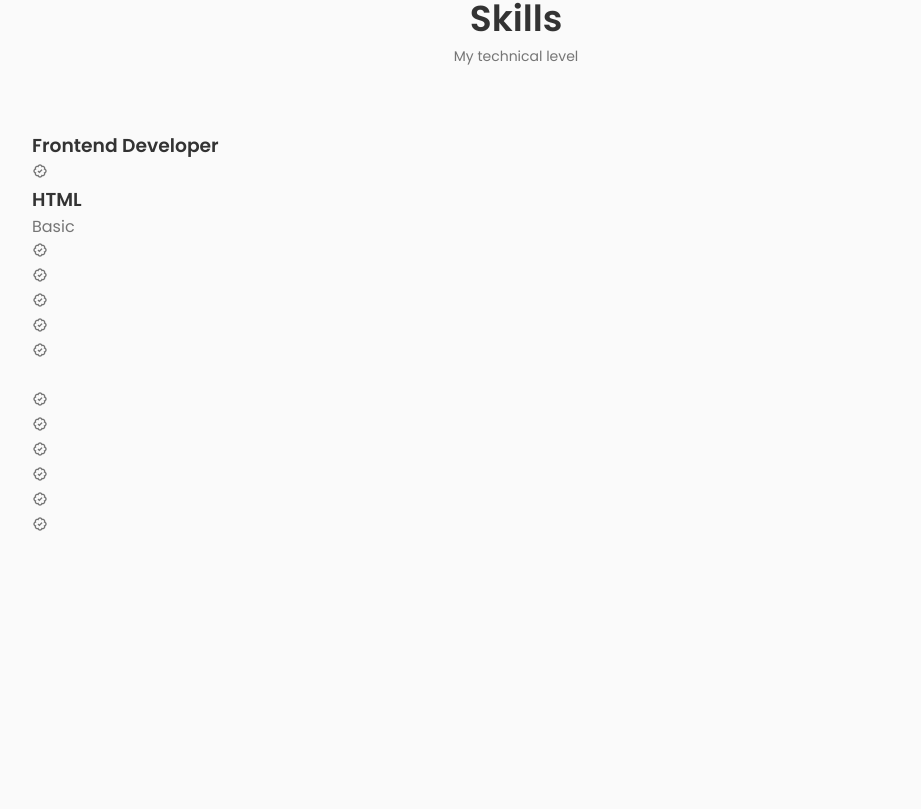
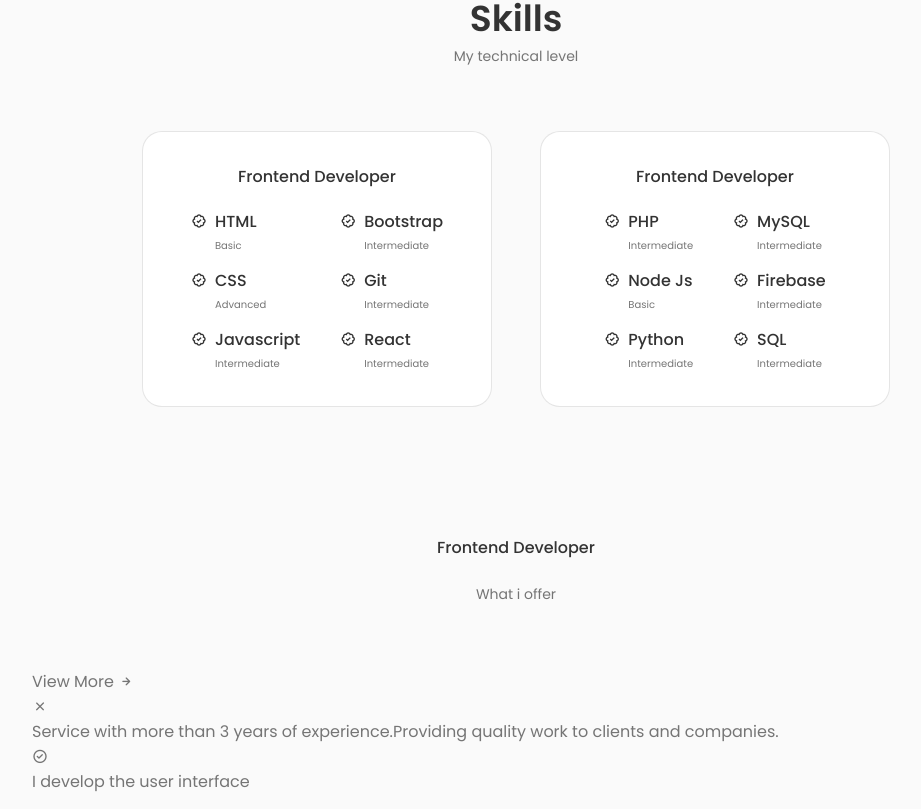
Before and after one commit to Alexxmfs/portfolio-henrique, a React (Create React App) app: page / in a window 1280 px wide. Shown: the part 1473-2282 px from the top of the page, without its empty margins (124-1045 px from the left). Before the commit the page ends 2043 px from the top, so only its background shows below. Built offline with nearby package versions, Linux system fonts and the light colour scheme.

Commit message:
building page services

```diff
--- a/src/App.js
+++ b/src/App.js
@@ -4,6 +4,7 @@ import Header from './components/header/Header';
 import Home from "./components/home/Home";
 import About from './components/about/About';
 import Skills from './components/skills/Skills';
+import Services from './components/services/Services';
 
 const App = () => {
   return (
@@ -14,6 +15,7 @@ const App = () => {
       <Home />
       <About />
       <Skills />
+      <Services />
     </main>
     </>
   );
--- /dev/null
+++ b/src/components/services/Services.jsx
@@ -0,0 +1,137 @@
+import React from 'react'
+
+const Services = () => {
+  return (
+    <section className="services section" id="services">
+        <h3 className="skills__title">Frontend Developer</h3>
+        <span className='section__subtitle'>What i offer</span>
+
+        <div className="services__container container grid">
+            <div className='services__content'>
+                <div>
+                    <i className="uil uil services__icon"></i>
+                    <h3 className="services__title"></h3>
+                </div>
+
+                <span className="services__button">View More{" "} <i className="uil uil-arrow-right services__button-icon"></i></span>
+
+                <div className='services__modal'>
+                    <div className='services__modal-content'>
+                        <i className='uil uil-times services__modal-close'></i>
+
+                        <h3 className="services__modal-title"></h3>
+                        <p className="services__modal-description">Service with more than 3 years of experience.Providing quality work to clients and companies.</p>
+
+                        <ul className="services__modal-services grid">
+                            <li className="services__modal-service">
+                                <i className="uil uil-check-circle services__modal-icon"></i>
+                                <p className="services__modal-info">I develop the user interface</p>
+                            </li>
+                            <li className="services__modal-service">
+                                <i className="uil uil-check-circle services__modal-icon"></i>
+                                <p className="services__modal-info">Web page development.</p>
+                            </li>
+                            <li className="services__modal-service">
+                                <i className="uil uil-check-circle services__modal-icon"></i>
+                                <p className="services__modal-info">I create ux element interactions.</p>
+                            </li>
+                            <li className="services__modal-service">
+                                <i className="uil uil-check-circle services__modal-icon"></i>
+                                <p className="services__modal-info">I position your company brand.</p>
+                            </li>
+                            <li className="services__modal-service">
+                                <i className="uil uil-check-circle services__modal-icon"></i>
+                                <p className="services__modal-info">Design and mockups of products for companies.</p>
+                            </li>
+                        </ul>
+                    </div>
+                </div>
+            </div>
+
+            <div className='services__content'>
+                <div>
+                    <i className="uil uil services__icon"></i>
+                    <h3 className="services__title"></h3>
+                </div>
+
+                <span className="services__button">View More{" "} <i className="uil uil-arrow-right services__button-icon"></i></span>
+
+                <div className='services__modal'>
+                    <div className='services__modal-content'>
+                        <i className='uil uil-times services__modal-close'></i>
+
+                        <h3 className="services__modal-title"></h3>
+                        <p className="services__modal-description">Service with more than 3 years of experience.Providing quality work to clients and companies.</p>
+
+                        <ul className="services__modal-services grid">
+                            <li className="services__modal-service">
+                                <i className="uil uil-check-circle services__modal-icon"></i>
+                                <p className="services__modal-info">I develop the user interface</p>
+                            </li>
+                            <li className="services__modal-service">
+                                <i className="uil uil-check-circle services__modal-icon"></i>
+                                <p className="services__modal-info">Web page development.</p>
+                            </li>
+                            <li className="services__modal-service">
+                                <i className="uil uil-check-circle services__modal-icon"></i>
+                                <p className="services__modal-info">I create ux element interactions.</p>
+                            </li>
+                            <li className="services__modal-service">
+                                <i className="uil uil-check-circle services__modal-icon"></i>
+                                <p className="services__modal-info">I position your company brand.</p>
+                            </li>
+                            <li className="services__modal-service">
+                                <i className="uil uil-check-circle services__modal-icon"></i>
+                                <p className="services__modal-info">Design and mockups of products for companies.</p>
+                            </li>
+                        </ul>
+                    </div>
+                </div>
+            </div>
+
+            <div className='services__content'>
+                <div>
+                    <i className="uil uil services__icon"></i>
+                    <h3 className="services__title"></h3>
+                </div>
+
+                <span className="services__button">View More{" "} <i className="uil uil-arrow-right services__button-icon"></i></span>
+
+                <div className='services__modal'>
+                    <div className='services__modal-content'>
+                        <i className='uil uil-times services__modal-close'></i>
+
+                        <h3 className="services__modal-title"></h3>
+                        <p className="services__modal-description">Service with more than 3 years of experience.Providing quality work to clients and companies.</p>
+
+                        <ul className="services__modal-services grid">
+                            <li className="services__modal-service">
+                                <i className="uil uil-check-circle services__modal-icon"></i>
+                                <p className="services__modal-info">I develop the user interface</p>
+                            </li>
+                            <li className="services__modal-service">
+                                <i className="uil uil-check-circle services__modal-icon"></i>
+                                <p className="services__modal-info">Web page development.</p>
+                            </li>
+                            <li className="services__modal-service">
+                                <i className="uil uil-check-circle services__modal-icon"></i>
+                                <p className="services__modal-info">I create ux element interactions.</p>
+                            </li>
+                            <li className="services__modal-service">
+                                <i className="uil uil-check-circle services__modal-icon"></i>
+                                <p className="services__modal-info">I position your company brand.</p>
+                            </li>
+                            <li className="services__modal-service">
+                                <i className="uil uil-check-circle services__modal-icon"></i>
+                                <p className="services__modal-info">Design and mockups of products for companies.</p>
+                            </li>
+                        </ul>
+                    </div>
+                </div>
+            </div>
+        </div>
+    </section>
+  )
+}
+
+export default Services
--- a/src/components/skills/Backend.jsx
+++ b/src/components/skills/Backend.jsx
@@ -3,7 +3,7 @@ import React from 'react'
 const Backend = () => {
   return (
     <div className='skills__content'>
-        <h3 className="skills__title"></h3>
+        <h3 className="skills__title">Frontend Developer</h3>
 
         <div className='skills__box'>
             <div className="skills__group">
@@ -11,8 +11,8 @@ const Backend = () => {
                     <i class="bx bx-badge-check"></i>
 
                     <div>
-                        <h3 className="skills__name"></h3>
-                        <span className="skills__level"></span>
+                        <h3 className="skills__name">PHP</h3>
+                        <span className="skills__level">Intermediate</span>
                     </div>
                 </div>
 
@@ -20,8 +20,8 @@ const Backend = () => {
                     <i class="bx bx-badge-check"></i>
 
                     <div>
-                        <h3 className="skills__name"></h3>
-                        <span className="skills__level"></span>
+                        <h3 className="skills__name">Node Js</h3>
+                        <span className="skills__level">Basic</span>
                     </div>
                 </div>
 
@@ -29,8 +29,8 @@ const Backend = () => {
                     <i class="bx bx-badge-check"></i>
 
                     <div>
-                        <h3 className="skills__name"></h3>
-                        <span className="skills__level"></span>
+                        <h3 className="skills__name">Python</h3>
+                        <span className="skills__level">Intermediate</span>
                     </div>
                 </div>
             </div>
@@ -40,8 +40,8 @@ const Backend = () => {
                     <i class="bx bx-badge-check"></i>
 
                     <div>
-                        <h3 className="skills__name"></h3>
-                        <span className="skills__level"></span>
+                        <h3 className="skills__name">MySQL</h3>
+                        <span className="skills__level">Intermediate</span>
                     </div>
                 </div>
 
@@ -49,8 +49,8 @@ const Backend = () => {
                     <i class="bx bx-badge-check"></i>
 
                     <div>
-                        <h3 className="skills__name"></h3>
-                        <span className="skills__level"></span>
+                        <h3 className="skills__name">Firebase</h3>
+                        <span className="skills__level">Intermediate</span>
                     </div>
                 </div>
 
@@ -58,8 +58,8 @@ const Backend = () => {
                     <i class="bx bx-badge-check"></i>
 
                     <div>
-                        <h3 className="skills__name"></h3>
-                        <span className="skills__level"></span>
+                        <h3 className="skills__name">SQL</h3>
+                        <span className="skills__level">Intermediate</span>
                     </div>
                 </div>
             </div>
@@ -68,4 +68,4 @@ const Backend = () => {
   )
 }
 
-export default Backend
+export default Backend;
--- a/src/components/skills/Frontend.jsx
+++ b/src/components/skills/Frontend.jsx
@@ -20,8 +20,8 @@ const Frontend = () => {
                     <i class="bx bx-badge-check"></i>
 
                     <div>
-                        <h3 className="skills__name"></h3>
-                        <span className="skills__level"></span>
+                        <h3 className="skills__name">CSS</h3>
+                        <span className="skills__level">Advanced</span>
                     </div>
                 </div>
 
@@ -29,8 +29,8 @@ const Frontend = () => {
                     <i class="bx bx-badge-check"></i>
 
                     <div>
-                        <h3 className="skills__name"></h3>
-                        <span className="skills__level"></span>
+                        <h3 className="skills__name">Javascript</h3>
+                        <span className="skills__level">Intermediate</span>
                     </div>
                 </div>
             </div>
@@ -40,8 +40,8 @@ const Frontend = () => {
                     <i class="bx bx-badge-check"></i>
 
                     <div>
-                        <h3 className="skills__name"></h3>
-                        <span className="skills__level"></span>
+                        <h3 className="skills__name">Bootstrap</h3>
+                        <span className="skills__level">Intermediate</span>
                     </div>
                 </div>
 
@@ -49,8 +49,8 @@ const Frontend = () => {
                     <i class="bx bx-badge-check"></i>
 
                     <div>
-                        <h3 className="skills__name"></h3>
-                        <span className="skills__level"></span>
+                        <h3 className="skills__name">Git</h3>
+                        <span className="skills__level">Intermediate</span>
                     </div>
                 </div>
 
@@ -58,10 +58,11 @@ const Frontend = () => {
                     <i class="bx bx-badge-check"></i>
 
                     <div>
-                        <h3 className="skills__name"></h3>
-                        <span className="skills__level"></span>
+                        <h3 className="skills__name">React</h3>
+                        <span className="skills__level">Intermediate</span>
                     </div>
                 </div>
+
             </div>
         </div>
     </div>
--- a/src/components/skills/skills.css
+++ b/src/components/skills/skills.css
@@ -0,0 +1,82 @@
+.skills__container {
+    grid-template-columns: repeat(2, 350px);
+    column-gap: 3rem;
+    justify-content: center;
+}
+
+.skills__content{
+    background-color: var(--container-color);
+    border: 1px solid rgba(0, 0, 0, 0.1);
+    padding: 2rem 4rem;
+    border-radius: 1.25rem;
+}
+
+.skills__title {
+    font-size: var(--normal-font-size);
+    font-weight: var(--font-medium);
+    text-align: center;
+    margin-bottom: var(--mb-1-5);
+}
+
+.skills__box {
+    display: flex;
+    justify-content: center;
+    column-gap: 2.5rem;
+}
+
+.skills__group {
+    display: grid;
+    align-items: flex-start;
+    row-gap: 1rem;
+}
+
+.skills__data {
+    display: flex;
+    column-gap: 0.5rem;
+}
+
+.skills .bx-badge-check {
+    font-size: 1rem;
+    color: var(--title-color);
+}
+
+.skills__name {
+    font-size: var(--normal-font-size);
+    font-weight: var(--font-medium);
+    line-height: 18px;
+}
+
+.skills__level {
+    font-size: var(--tiny-font-size);
+}
+
+
+/*=============== BREAKPOINTS ===============*/
+/* For large devices */
+@media screen and (max-width: 992px) {
+    .skills__container {
+        grid-template-columns: max-content;
+        row-gap: 2rem;
+    }
+}
+
+  @media screen and (max-width: 576px) {
+    .skills__container{
+        grid-template-columns: 1fr;
+    }
+
+    .skills__content {
+        padding: 1.5rem;
+    }
+  }
+
+  /* For small devices */
+  @media screen and (max-width: 350px) {
+    .skills__box {
+        column-gap: 1.2rem;
+    }
+
+    .skills__name {
+        font-size: var(--small-font-size);
+    }
+  }
```
Also changed, not shown: src/components/services/services.css (added).
